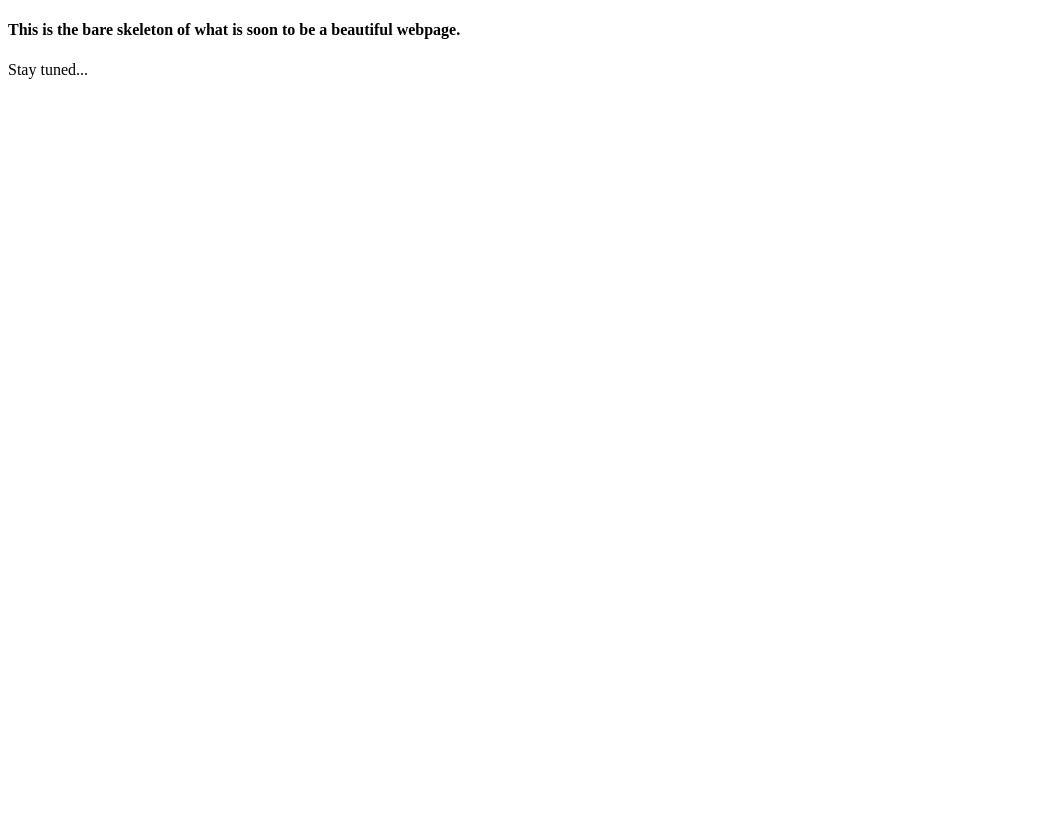
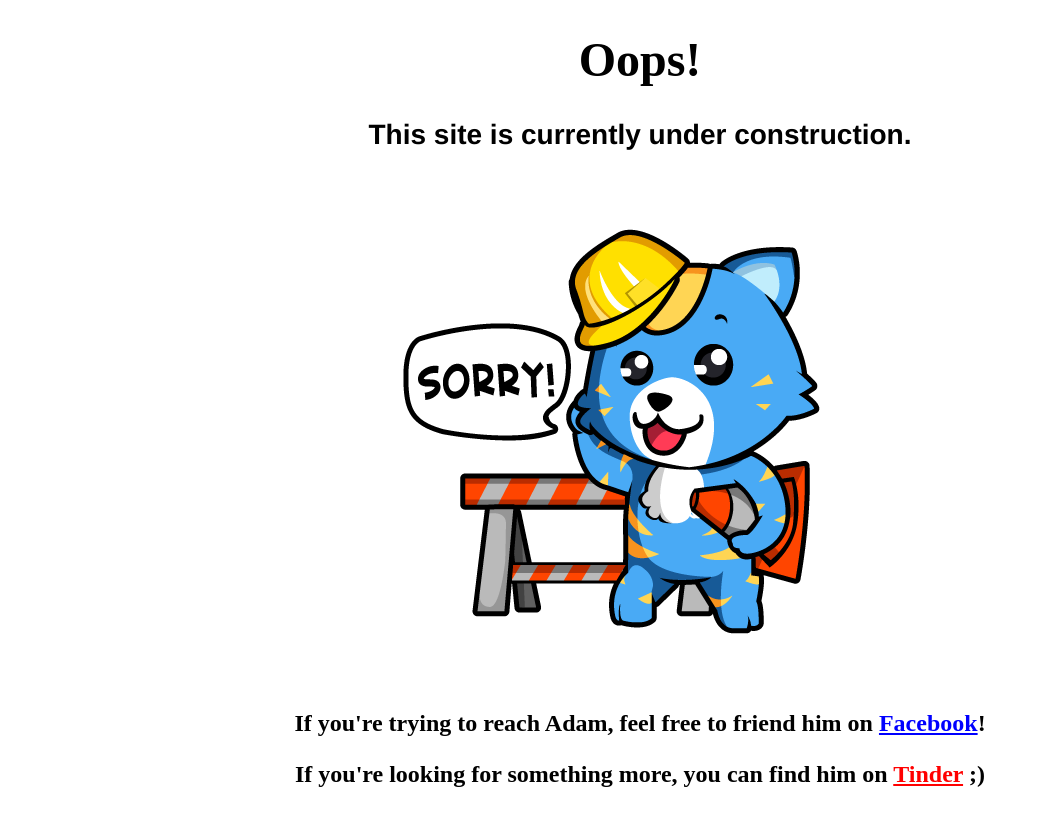
Before and after one commit to arinehouse/arinehouse.me, a plain HTML site: page index.html in a window 1280 px wide. Shown: the whole page, without its empty margins (0-1039 px from the left). Drawn offline with Linux system fonts and the light colour scheme.

Commit message:
Make prettier with image and css

```diff
--- a/index.html
+++ b/index.html
@@ -2,10 +2,17 @@
 <html>
   <head>
     <title>arinehouse.me</title>
+    <link rel="stylesheet" type="text/css" href="stylesheet.css"/>
   </head>
 
   <body>
-    <h4>This is the bare skeleton of what is soon to be a beautiful webpage.</h4>
-    <p>Stay tuned...</p>
+    <div>
+      <h1>Oops!</h1>
+      <h3>This site is currently under construction.<h3>
+      <!-- image courtesy of Mascot Design Gallery: http://www.mascotdesigngallery.com/construction-worker-bear-mascot/-->
+      <img src="/images/underconstruction.png">
+      <p>If you're trying to reach Adam, feel free to friend him on <a id="fbLink" href="https://www.facebook.com/adam.rinehouse">Facebook</a>!</p>
+      <p>If you're looking for something more, you can find him on <a id="tinderLink" href="https://www.youtube.com/watch?v=dQw4w9WgXcQ">Tinder</a> ;)</p>
+    </div>
   </body>
 </html>
--- /dev/null
+++ b/stylesheet.css
@@ -0,0 +1,26 @@
+div {
+  text-align: center;
+}
+
+div h1 {
+  font-family: serif;
+  font-size: 48px;
+}
+
+div h3 {
+  font-family: Helvetica;
+  font-size: 28px;
+}
+
+div p {
+  font-size: 24px;
+  font-family: serif;
+}
+
+#fbLink {
+  color: blue;
+}
+
+#tinderLink {
+  color: red;
+}
```
Also changed, not shown: images/underconstruction.png (added).
